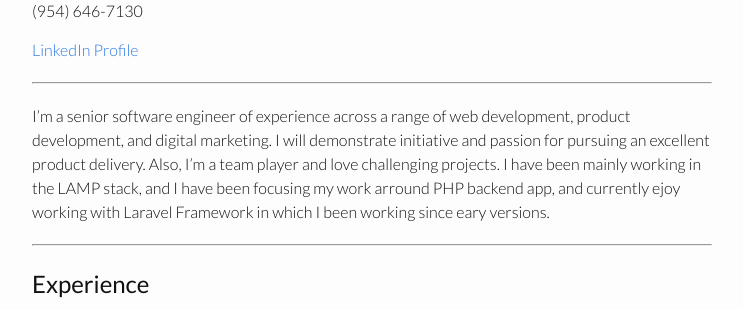
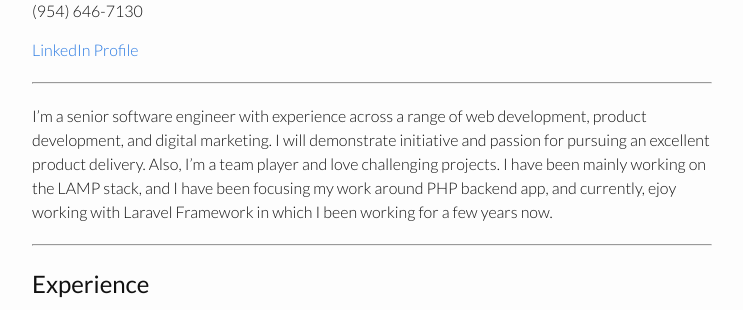
Before and after one commit to cyberkiko/cyberkiko.github.io, a Jekyll site: the page built from resume.md, in a window 1280 px wide. Shown: the part 146-456 px from the top of the page, without its empty margins (268-1011 px from the left). Built offline with Jekyll 4.4.1, drawn with Linux system fonts in a browser that asks for light colours; nearby versions of some CDN libraries.

Commit message:
Typos, orthography

```diff
--- a/resume.md
+++ b/resume.md
@@ -15,8 +15,7 @@ hello@albertoestrada.codes
 
 ------
 
-
-I’m a senior software engineer of experience across a range of web development, product development, and digital marketing. I will demonstrate initiative and passion for pursuing an excellent product delivery. Also, I’m a team player and love challenging projects. I have been mainly working in the LAMP stack, and I have been focusing my work arround PHP backend app, and currently ejoy working with Laravel Framework in which I been working since eary versions.
+I’m a senior software engineer with experience across a range of web development, product development, and digital marketing. I will demonstrate initiative and passion for pursuing an excellent product delivery. Also, I’m a team player and love challenging projects. I have been mainly working on the LAMP stack, and I have been focusing my work around PHP backend app, and currently, ejoy working with Laravel Framework in which I been working for a few years now.
 
 
 
```
